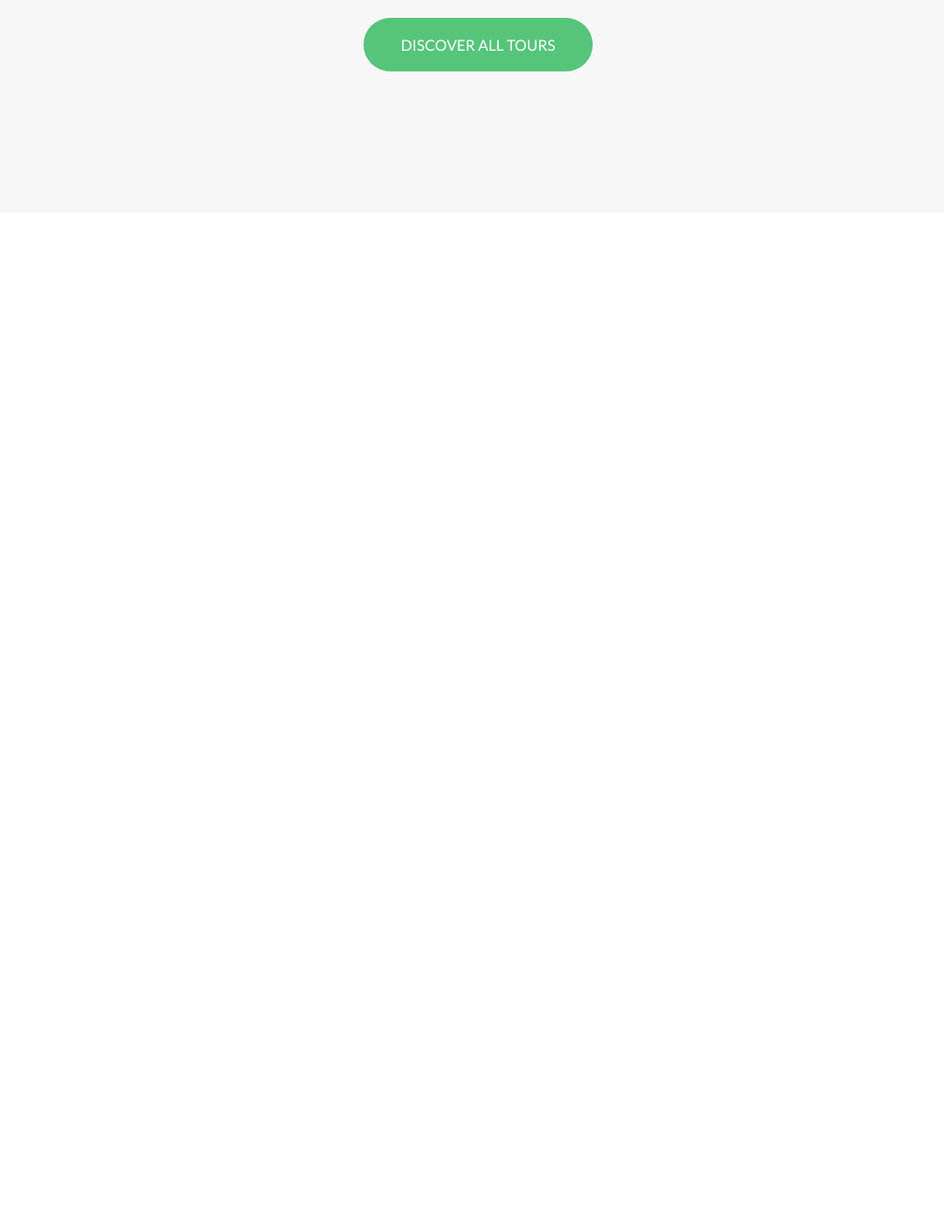
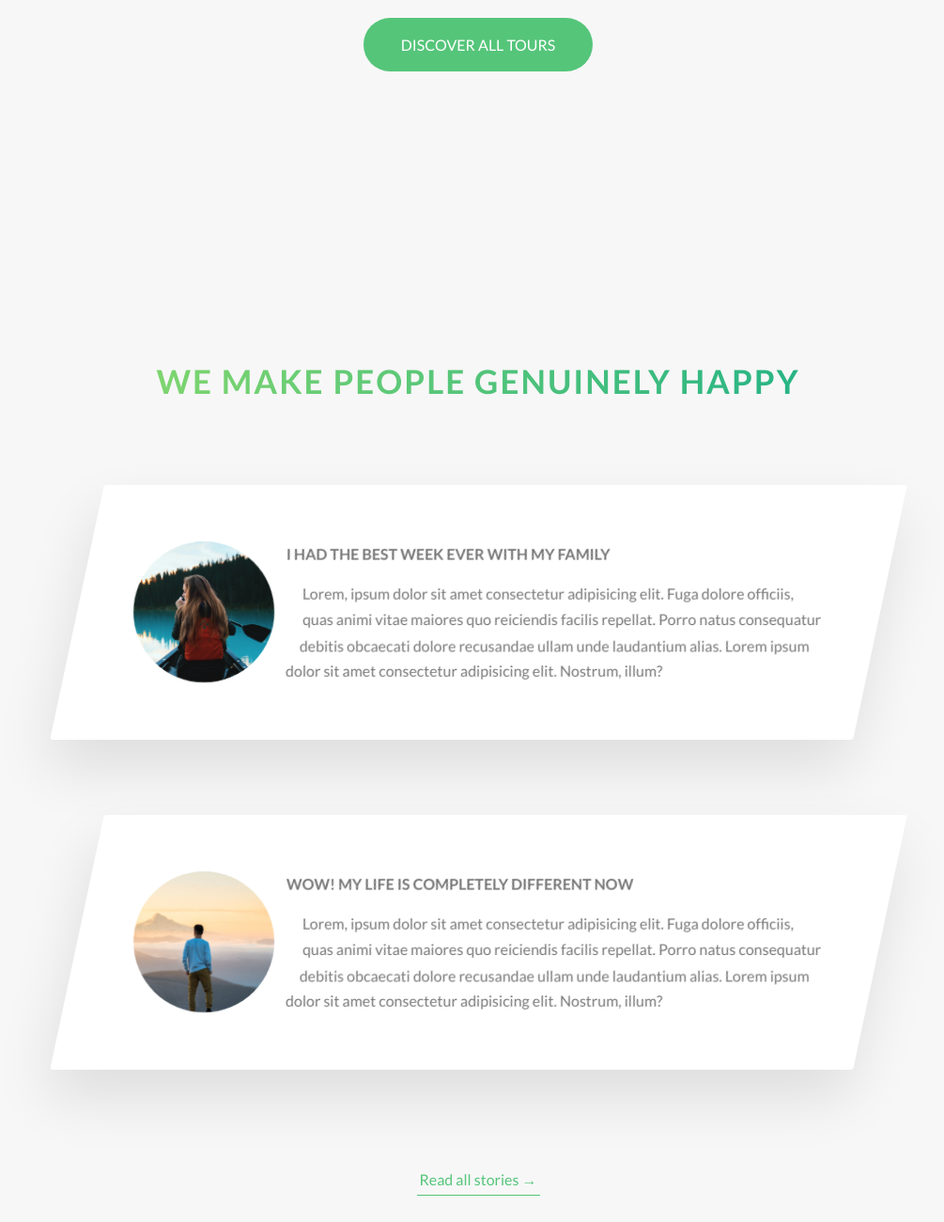
Before and after one commit to ayush987goyal/natours-scss, a website: page index.html in a window 1280 px wide. Shown: the part 3050-4350 px from the top of the page at 94% size, without its empty margins (131-1136 px from the left). Before the commit the page ends 3306 px from the top, so only its background shows below. Drawn offline with Linux system fonts and the light colour scheme.

Commit message:
added storeis section and story comonent with img and shape outside

```diff
--- a/index.html
+++ b/index.html
@@ -223,6 +223,52 @@
                 </div>
 
             </section>
+
+            <section class="section-stories">
+                <div class="u-center-text u-margin-bottom-big">
+                    <h2 class="heading-secondary">
+                        We make people genuinely happy
+                    </h2>
+                </div>
+
+                <div class="row">
+                    <div class="story">
+                        <figure class="story__shape">
+                            <img src="img/nat-8.jpg" alt="Person on a tour" class="story__img">
+                            <figcaption class="story__caption">Mary Smith</figcaption>
+                        </figure>
+                        <div class="story__text">
+                            <h3 class="heading-tertiary u-margin-bottom-small">
+                                I had the best week ever with my family
+                            </h3>
+                            <p>
+                                Lorem, ipsum dolor sit amet consectetur adipisicing elit. Fuga dolore officiis, quas animi vitae maiores quo reiciendis facilis repellat. Porro natus consequatur debitis obcaecati dolore recusandae ullam unde laudantium alias. Lorem ipsum dolor sit amet consectetur adipisicing elit. Nostrum, illum?
+                            </p>
+                        </div>
+                    </div>
+                </div>
+
+                <div class="row">
+                    <div class="story">
+                        <figure class="story__shape">
+                            <img src="img/nat-9.jpg" alt="Person on a tour" class="story__img">
+                            <figcaption class="story__caption">Jack Wilson</figcaption>
+                        </figure>
+                        <div class="story__text">
+                            <h3 class="heading-tertiary u-margin-bottom-small">
+                                WOW! My life is completely different now
+                            </h3>
+                            <p>
+                                Lorem, ipsum dolor sit amet consectetur adipisicing elit. Fuga dolore officiis, quas animi vitae maiores quo reiciendis facilis repellat. Porro natus consequatur debitis obcaecati dolore recusandae ullam unde laudantium alias. Lorem ipsum dolor sit amet consectetur adipisicing elit. Nostrum, illum?
+                            </p>
+                        </div>
+                    </div>
+                </div>
+
+                <div class="u-center-text u-margin-top-huge">
+                    <a href="#" class="btn-text">Read all stories &rarr;</a>
+                </div>
+            </section>
         </main>
 
         <!-- <section class="grid-test">
--- /dev/null
+++ b/sass/components/_story.scss
@@ -0,0 +1,58 @@
+.story {
+    width: 75%;
+    margin: 0 auto;
+    box-shadow: 0 3rem 6rem rgba($color-black, 0.1);
+    background-color: $color-white;
+    border-radius: 3px;
+    padding: 6rem;
+    padding-left: 9rem;
+    font-size: $default-font-size;
+    transform: skewX(-12deg);
+
+    &__shape {
+        width: 15rem;
+        height: 15rem;
+        float: left;
+        -webkit-shape-outside: circle(50% at 50% 50%);
+        shape-outside: circle(50% at 50% 50%);
+        -webkit-clip-path: circle(50% at 50% 50%);
+        clip-path: circle(50% at 50% 50%);
+        transform: translateX(-3rem) skewX(12deg);
+        position: relative;
+    }
+
+    &__img {
+        height: 100%;
+        transform: translateX(-4rem) scale(1.4);
+        backface-visibility: hidden;
+        transition: all .5s;
+    }
+
+    &__text {
+        transform: skewX(12deg);
+    }
+
+    &__caption {
+        position: absolute;
+        top: 50%;
+        left: 50%;
+        transform: translate(-50%, 20%);
+        color: $color-white;
+        text-transform: uppercase;
+        font-size: 1.7rem;
+        text-align: center;
+        opacity: 0;
+        transition: all .5s;
+        backface-visibility: hidden;
+    }
+
+    &:hover &__caption {
+        opacity: 1;
+        transform: translate(-50%, -50%);
+    }
+
+    &:hover &__img {
+        transform: translateX(-4rem) scale(1);
+        filter: blur(3px) brightness(80%);
+    }
+}
--- a/sass/main.scss
+++ b/sass/main.scss
@@ -11,6 +11,7 @@
 @import 'components/card';
 @import 'components/composition';
 @import 'components/feature-box';
+@import 'components/story';
 
 @import 'layout/grid';
 @import 'layout/header';
--- a/sass/pages/_home.scss
+++ b/sass/pages/_home.scss
@@ -26,3 +26,8 @@
     padding: 25rem 0 15rem 0;
     margin-top: -10rem;
 }
+
+.section-stories {
+    padding: 15rem 0;
+    background-color: $color-grey-light-1;
+}
```
Also changed, not shown: css/style.css.
